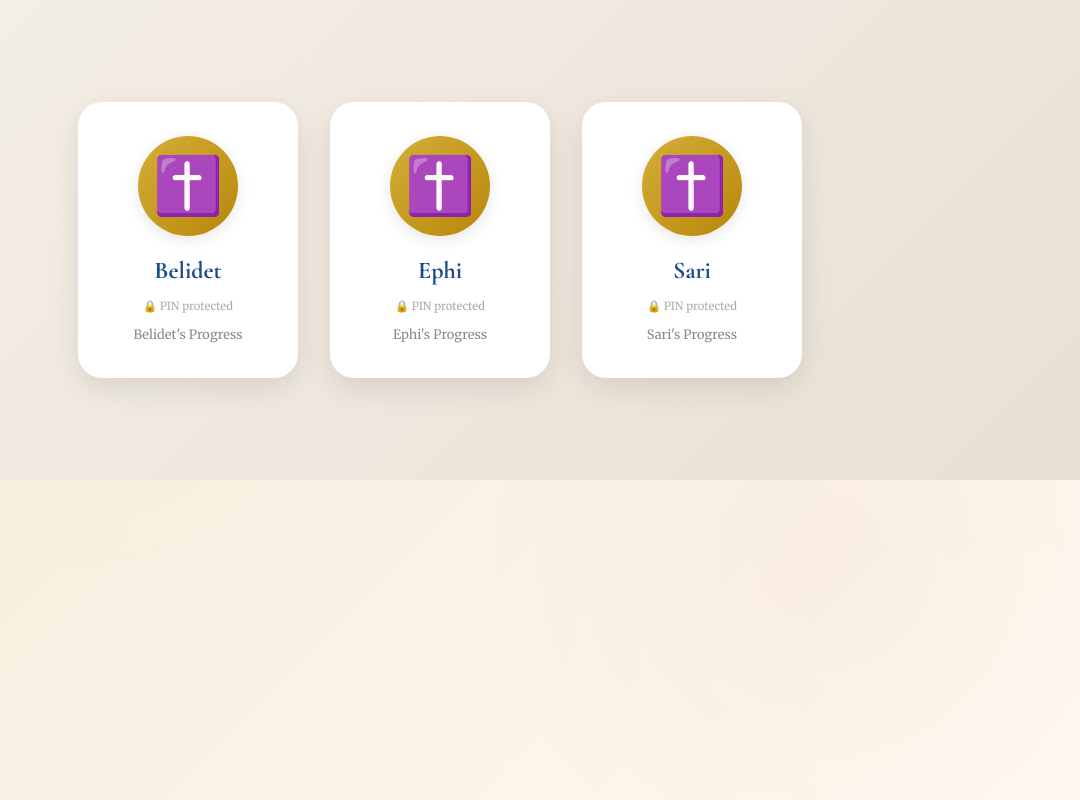
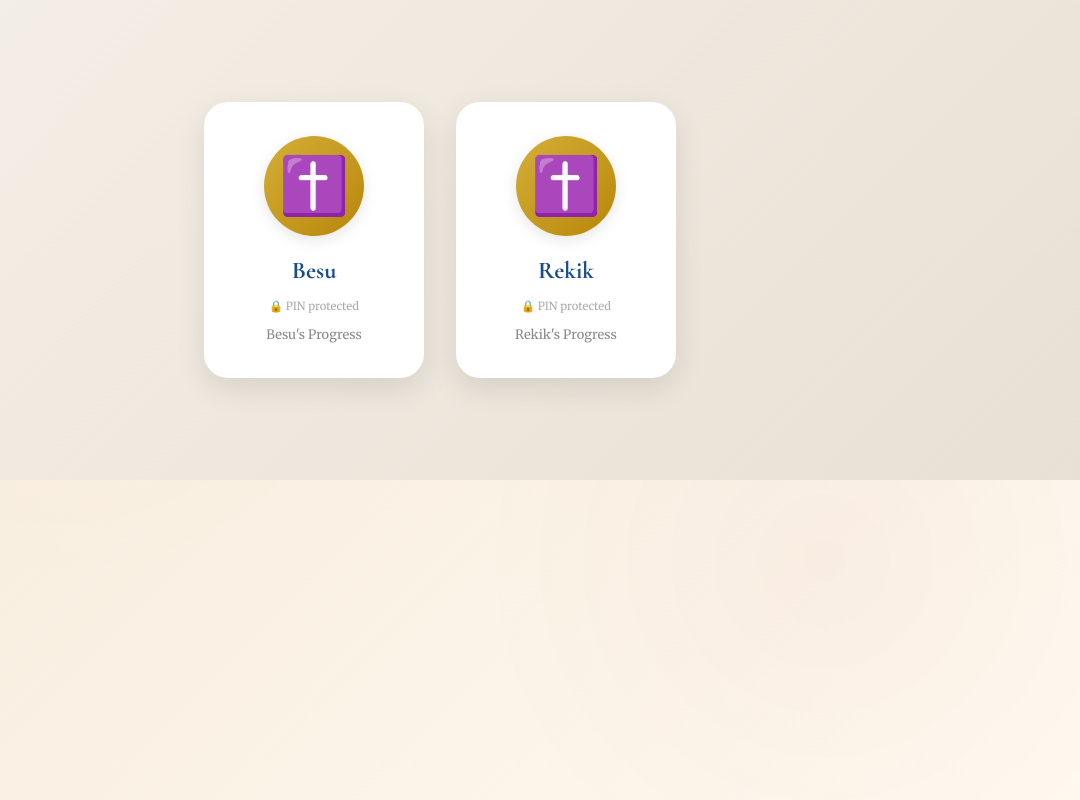
Before and after one commit to besufekadaluminum-cmd/Besu-Rekik-Bible-Reading-Schedule, a website: page index.html in a window 1280 px wide. Shown: the whole page, without its empty margins (200-1280 px from the left). Drawn offline with nearby package versions, Linux system fonts and the light colour scheme.

Commit message:
Update index.html

```diff
--- a/index.html
+++ b/index.html
@@ -3,13 +3,13 @@
 <head>
     <meta charset="UTF-8">
     <meta name="viewport" content="width=device-width, initial-scale=1.0">
-    <title>Bible Reading - 5 Chapters Daily Plan</title>
+    <title>Bible Reading - New Testament (3 Chapters Daily)</title>
 
     <!-- PWA Meta Tags -->
     <meta name="theme-color" content="#D4AF37">
     <meta name="apple-mobile-web-app-capable" content="yes">
     <meta name="apple-mobile-web-app-status-bar-style" content="black-translucent">
-    <meta name="apple-mobile-web-app-title" content="Bible Reading">
+    <meta name="apple-mobile-web-app-title" content="Bible Reading NT">
 
     <!-- Link to Manifest -->
     <link rel="manifest" href="manifest.json">
@@ -414,41 +414,31 @@
 <body>
     <!-- User Selection Screen -->
     <div id="user-selector" class="user-selector">
-        <!-- Belidet -->
+        <!-- Besu -->
         <div class="user-card" id="select-user1">
             <div class="user-avatar">
                 ✝️
             </div>
-            <div class="user-name">Belidet</div>
+            <div class="user-name">Besu</div>
             <div class="pin-hint">🔒 PIN protected</div>
-            <p>Belidet's Progress</p>
+            <p>Besu's Progress</p>
         </div>
 
-        <!-- Ephi -->
+        <!-- Rekik -->
         <div class="user-card" id="select-user2">
             <div class="user-avatar">
                 ✝️
             </div>
-            <div class="user-name">Ephi</div>
+            <div class="user-name">Rekik</div>
             <div class="pin-hint">🔒 PIN protected</div>
-            <p>Ephi's Progress</p>
-        </div>
-
-        <!-- Sari -->
-        <div class="user-card" id="select-user3">
-            <div class="user-avatar">
-                ✝️
-            </div>
-            <div class="user-name">Sari</div>
-            <div class="pin-hint">🔒 PIN protected</div>
-            <p>Sari's Progress</p>
+            <p>Rekik's Progress</p>
         </div>
     </div>
 
     <!-- PIN Modal -->
     <div id="pin-modal" class="pin-modal">
         <div class="pin-modal-content">
-            <h3 id="pin-user-name">Belidet</h3>
+            <h3 id="pin-user-name">Besu</h3>
             <p>Enter your 4-digit PIN to continue</p>
             <div class="pin-input-container">
                 <input type="password" maxlength="1" class="pin-digit" id="pin-1" autofocus>
@@ -495,14 +485,14 @@
                 </div>
             </div>
             <h1 class="app-title">Bible Reading</h1>
-            <p class="app-subtitle">5 Chapters Daily - Complete the Bible</p>
+            <p class="app-subtitle">New Testament • 3 Chapters Daily • Starting May 13, 2026</p>
         </header>
 
         <!-- Statistics Section -->
         <div class="stats-container">
             <div class="stats-header">
                 <h3>📊 Reading Statistics</h3>
-                <button id="view-other-btn" class="view-other-btn">👥 View</button>
+                <button id="view-other-btn" class="view-other-btn">👥 View Other</button>
             </div>
             <div class="stats-grid">
                 <div class="stat-card">
@@ -520,10 +510,6 @@
                 <div class="stat-card">
                     <div class="stat-number" id="stat-nt-read">0</div>
                     <div class="stat-label">NT Chapters</div>
-                </div>
-                <div class="stat-card">
-                    <div class="stat-number" id="stat-ot-read">0</div>
-                    <div class="stat-label">OT Chapters</div>
                 </div>
                 <div class="stat-card">
                     <div class="stat-number" id="stat-total-chapters">0</div>
```
